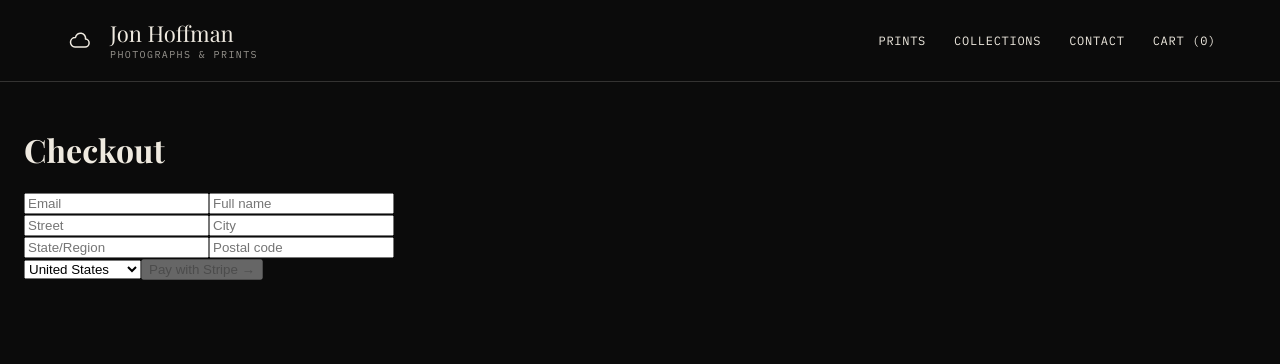
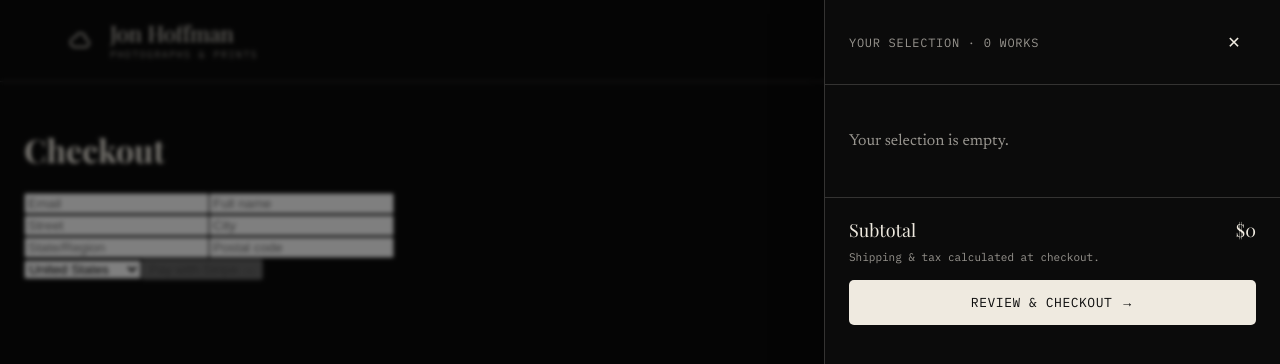
Before and after one commit to ShottyJonny/Photography, a Next.js app: page /checkout in a window 1280 px wide. Both pictures are taken after a click on the button "CART (0)". Shown: the top 364 px of the page. Built offline with nearby package versions, Linux system fonts and the light colour scheme; a web font is replaced by a local one.

Commit message:
feat(cart): slide-in drawer with stepper, subtotal-only footer, focus trap
Co-Authored-By: Claude Opus 4.8 <noreply@anthropic.com>
Co-authored-by: Cursor <cursoragent@cursor.com>

```diff
--- a/app/(store)/layout.tsx
+++ b/app/(store)/layout.tsx
@@ -1,6 +1,7 @@
 import { ThemeProvider } from '@/components/theme/ThemeProvider'
 import { CartProvider } from '@/components/cart/CartContext'
 import { Header } from '@/components/store/Header'
+import { CartDrawer } from '@/components/cart/CartDrawer'
 
 export default function StoreLayout({ children }: { children: React.ReactNode }) {
   return (
@@ -8,6 +9,7 @@ export default function StoreLayout({ children }: { children: React.ReactNode })
       <CartProvider>
         <Header />
         {children}
+        <CartDrawer />
       </CartProvider>
     </ThemeProvider>
   )
--- a/app/globals.css
+++ b/app/globals.css
@@ -32,3 +32,42 @@ body { margin: 0; background: var(--paper); color: var(--ink); font-family: var(
     scroll-behavior: auto !important;
   }
 }
+
+/* --- Cart drawer (§12.5-F) --- */
+.drawer-root { position: fixed; inset: 0; z-index: 50; }
+.drawer-backdrop { position: absolute; inset: 0; background: rgba(0, 0, 0, 0.5); backdrop-filter: blur(2px); }
+.drawer-panel {
+  position: absolute; top: 0; right: 0; height: 100%;
+  width: min(456px, 100vw);
+  background: var(--paper); color: var(--ink);
+  border-left: 1px solid var(--hair);
+  box-shadow: -8px 0 40px rgba(0, 0, 0, 0.35);
+  display: flex; flex-direction: column;
+  animation: drawer-in 0.2s ease;
+}
+@keyframes drawer-in { from { transform: translateX(100%); } to { transform: translateX(0); } }
+.drawer-head { display: flex; align-items: center; justify-content: space-between; padding: 1.25rem 1.5rem; border-bottom: 1px solid var(--hair); }
+.drawer-title { font-family: var(--font-mono); font-size: 0.75rem; letter-spacing: 0.06em; text-transform: uppercase; color: var(--dim); }
+.drawer-close { min-width: 44px; min-height: 44px; background: transparent; border: none; color: var(--ink); font-size: 1rem; cursor: pointer; }
+.drawer-empty { padding: 2rem 1.5rem; font-family: var(--font-newsreader); color: var(--dim); }
+.drawer-list { list-style: none; margin: 0; padding: 0; overflow-y: auto; flex: 1; }
+.drawer-row { display: grid; grid-template-columns: 76px 1fr auto; gap: 1rem; padding: 1rem 1.5rem; border-bottom: 1px solid var(--hair); }
+.drawer-thumb { width: 76px; }
+.drawer-thumb img { width: 76px; height: auto; display: block; }
+.drawer-row-title { font-family: var(--font-playfair); font-size: 1rem; margin: 0; }
+.drawer-row-sub { font-family: var(--font-mono); font-size: 0.6875rem; color: var(--dim); margin: 0.25rem 0 0.5rem; text-transform: uppercase; letter-spacing: 0.04em; }
+.drawer-stepper { display: inline-flex; align-items: center; gap: 0.25rem; border: 1px solid var(--hair); border-radius: 2px; }
+.drawer-stepper button { min-width: 44px; min-height: 44px; background: transparent; border: none; color: var(--ink); cursor: pointer; font-size: 1rem; }
+.drawer-stepper span { min-width: 1.5rem; text-align: center; font-family: var(--font-mono); }
+.drawer-line-right { display: flex; flex-direction: column; align-items: flex-end; justify-content: space-between; }
+.drawer-price { font-family: var(--font-mono); }
+.drawer-remove { background: transparent; border: none; color: var(--dim); cursor: pointer; font-family: var(--font-mono); font-size: 0.6875rem; text-transform: uppercase; letter-spacing: 0.04em; padding: 0.25rem 0; }
+.drawer-foot { padding: 1.25rem 1.5rem; border-top: 1px solid var(--hair); }
+.drawer-subtotal { display: flex; justify-content: space-between; font-family: var(--font-playfair); font-size: 1.125rem; }
+.drawer-note { font-family: var(--font-mono); font-size: 0.6875rem; color: var(--dim); margin: 0.5rem 0 1rem; }
+.drawer-checkout {
+  display: block; text-align: center; text-decoration: none;
+  background: var(--btnbg); color: var(--btnink);
+  padding: 0.875rem; border-radius: 5px;
+  font-family: var(--font-mono); font-size: 0.8125rem; letter-spacing: 0.04em; text-transform: uppercase;
+}
--- /dev/null
+++ b/components/cart/CartDrawer.tsx
@@ -0,0 +1,99 @@
+'use client'
+import { useEffect, useRef } from 'react'
+import Link from 'next/link'
+import { useCart, lineKey } from '@/components/cart/CartContext'
+import { Plate } from '@/components/store/Plate'
+import { priceForSize } from '@/lib/format/price'
+
+function formatPrice(cents: number): string {
+  return `$${(cents / 100).toFixed(cents % 100 ? 2 : 0)}`
+}
+
+export function CartDrawer() {
+  const { lines, count, isOpen, close, remove, setQty } = useCart()
+  const panelRef = useRef<HTMLDivElement>(null)
+  const closeRef = useRef<HTMLButtonElement>(null)
+
+  useEffect(() => {
+    if (!isOpen) return
+    const opener = document.activeElement as HTMLElement | null // restore focus here on close (F6)
+    closeRef.current?.focus()                                    // move focus INTO the dialog on open
+    const prevOverflow = document.body.style.overflow
+    document.body.style.overflow = 'hidden'
+    const onKey = (e: KeyboardEvent) => {
+      if (e.key === 'Escape') { close(); return }
+      if (e.key !== 'Tab') return
+      const nodes = panelRef.current?.querySelectorAll<HTMLElement>('a[href], button:not([disabled])')
+      if (!nodes || nodes.length === 0) return
+      const first = nodes[0]
+      const last = nodes[nodes.length - 1]
+      if (e.shiftKey && document.activeElement === first) { e.preventDefault(); last.focus() }
+      else if (!e.shiftKey && document.activeElement === last) { e.preventDefault(); first.focus() }
+    }
+    document.addEventListener('keydown', onKey)
+    return () => {
+      document.body.style.overflow = prevOverflow
+      document.removeEventListener('keydown', onKey)
+      opener?.focus?.() // return focus to the opener on close
+    }
+  }, [isOpen, close])
+
+  if (!isOpen) return null
+
+  const subtotal = lines.reduce((sum, l) => sum + priceForSize(l.size) * l.qty, 0)
+
+  return (
+    <div className="drawer-root">
+      <div className="drawer-backdrop" onClick={close} aria-hidden="true" />
+      <div className="drawer-panel" role="dialog" aria-modal="true" aria-label="Your selection" ref={panelRef}>
+        <header className="drawer-head">
+          <span className="drawer-title">Your selection · {count} {count === 1 ? 'work' : 'works'}</span>
+          <button ref={closeRef} type="button" className="drawer-close" aria-label="Close" onClick={close}>✕</button>
+        </header>
+
+        {lines.length === 0 ? (
+          <p className="drawer-empty">Your selection is empty.</p>
+        ) : (
+          <ul className="drawer-list">
+            {lines.map((l) => {
+              const key = lineKey(l)
+              return (
+                <li key={key} className="drawer-row">
+                  <div className="drawer-thumb">
+                    <Plate
+                      photo={{ slug: l.slug, alt_text: l.altText, width_px: null, height_px: null, aspect_ratio: 0.8 }}
+                      register={l.register}
+                      sizes="76px"
+                    />
+                  </div>
+                  <div className="drawer-meta">
+                    <p className="drawer-row-title">{l.title}</p>
+                    <p className="drawer-row-sub">{l.size} · {l.register}</p>
+                    <div className="drawer-stepper" role="group" aria-label={`Quantity for ${l.title}, ${l.size}`}>
+                      <button type="button" aria-label="Decrease quantity" onClick={() => setQty(key, l.qty - 1)}>−</button>
+                      <span aria-live="polite">{l.qty}</span>
+                      <button type="button" aria-label="Increase quantity" onClick={() => setQty(key, l.qty + 1)}>+</button>
+                    </div>
+                  </div>
+                  <div className="drawer-line-right">
+                    <span className="drawer-price">{formatPrice(priceForSize(l.size) * l.qty)}</span>
+                    <button type="button" className="drawer-remove" onClick={() => remove(key)}>Remove</button>
+                  </div>
+                </li>
+              )
+            })}
+          </ul>
+        )}
+
+        <footer className="drawer-foot">
+          <div className="drawer-subtotal">
+            <span>Subtotal</span>
+            <span>{formatPrice(subtotal)}</span>
+          </div>
+          <p className="drawer-note">Shipping &amp; tax calculated at checkout.</p>
+          <Link href="/checkout" className="drawer-checkout" onClick={close}>Review &amp; checkout →</Link>
+        </footer>
+      </div>
+    </div>
+  )
+}
```
Also changed, not shown: 1 other file (tests, documents, lock files or other folders).
